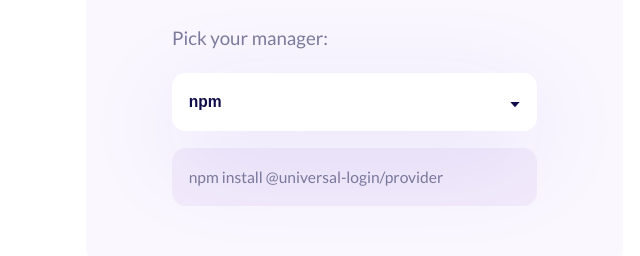
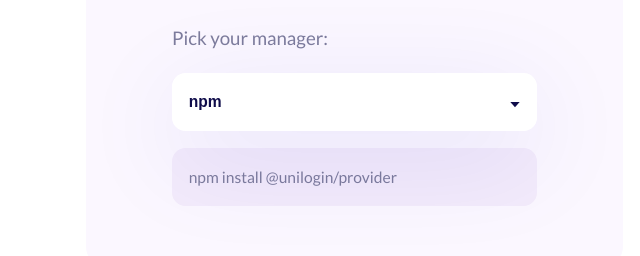
Before and after one commit to UniLogin/website3, a website: page public/index.html in a window 1280 px wide. Shown: the part 3590-3846 px from the top of the page, 0-640 px from the left. Drawn offline with nearby package versions, Linux system fonts and the light colour scheme.

Commit message:
Update index.html

```diff
--- a/public/index.html
+++ b/public/index.html
@@ -322,10 +322,10 @@
                                     <div class="start__select" id="start__select_manager">
                                         <button class="start__select_text" id="start__placeholder_manager">npm</button>
                                         <ul class="start__select_options" id="start__select_options_manager">
-                                            <li data-value="npm install @universal-login/provider" class="start__select_option option_manager selected">
+                                            <li data-value="npm install @unilogin/provider" class="start__select_option option_manager selected">
                                                 <button class="start__select_button">npm</button>
                                             </li>
-                                            <li data-value="yarn add @universal-login/provider" class="start__select_option option_manager">
+                                            <li data-value="yarn add @unilogin/provider" class="start__select_option option_manager">
                                                 <button class="start__select_button">yarn</button>
                                             </li>
                                         </ul>
@@ -333,7 +333,7 @@
                                     <img src="./assets/images/svg/CaretDown.svg" id="start__icon_manager" alt="Caret down icon" class="start__select_icon">
                                 </div>
                                 <div id="providerOutput" class="start__code_wrapper">
-                                    <p class="start__code" id="start__code_manager">npm install @universal-login/provider</p>
+                                    <p class="start__code" id="start__code_manager">npm install @unilogin/provider</p>
                                 </div>
                             </div>
                         </div>
```
